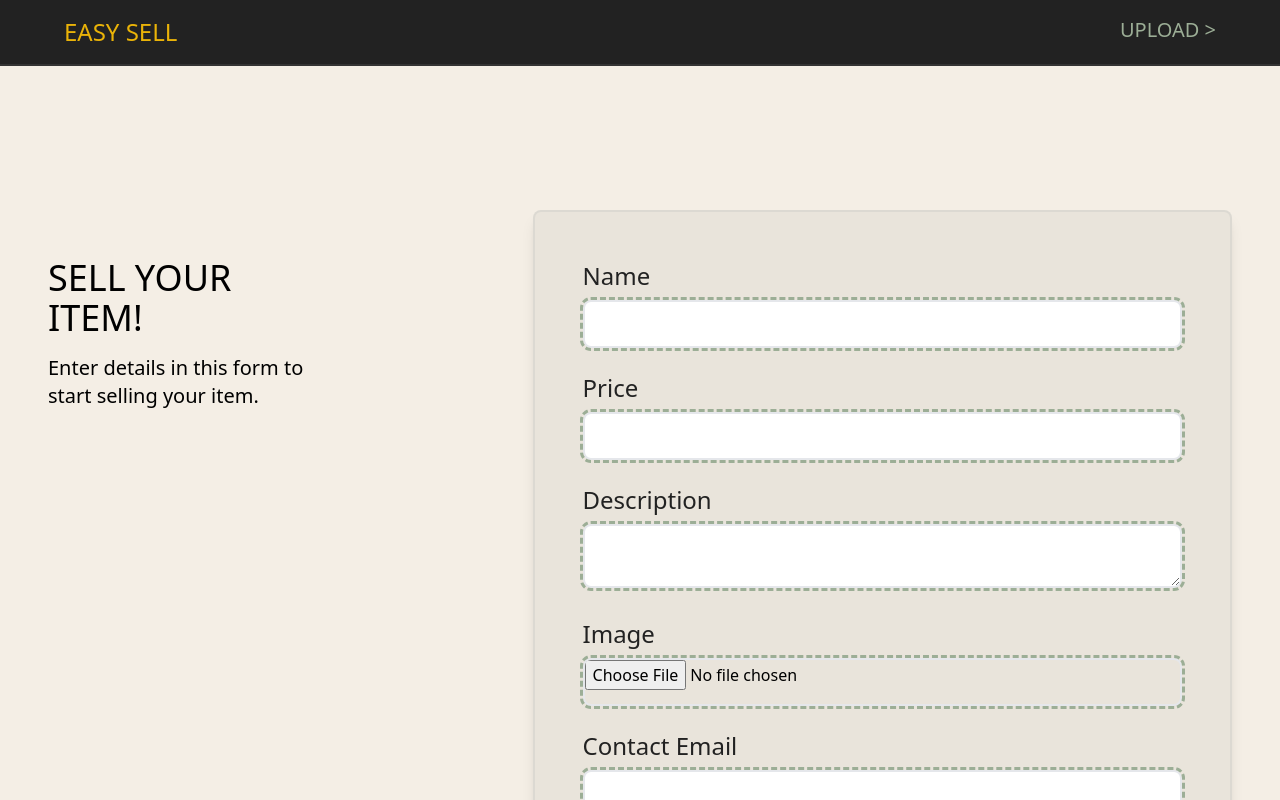
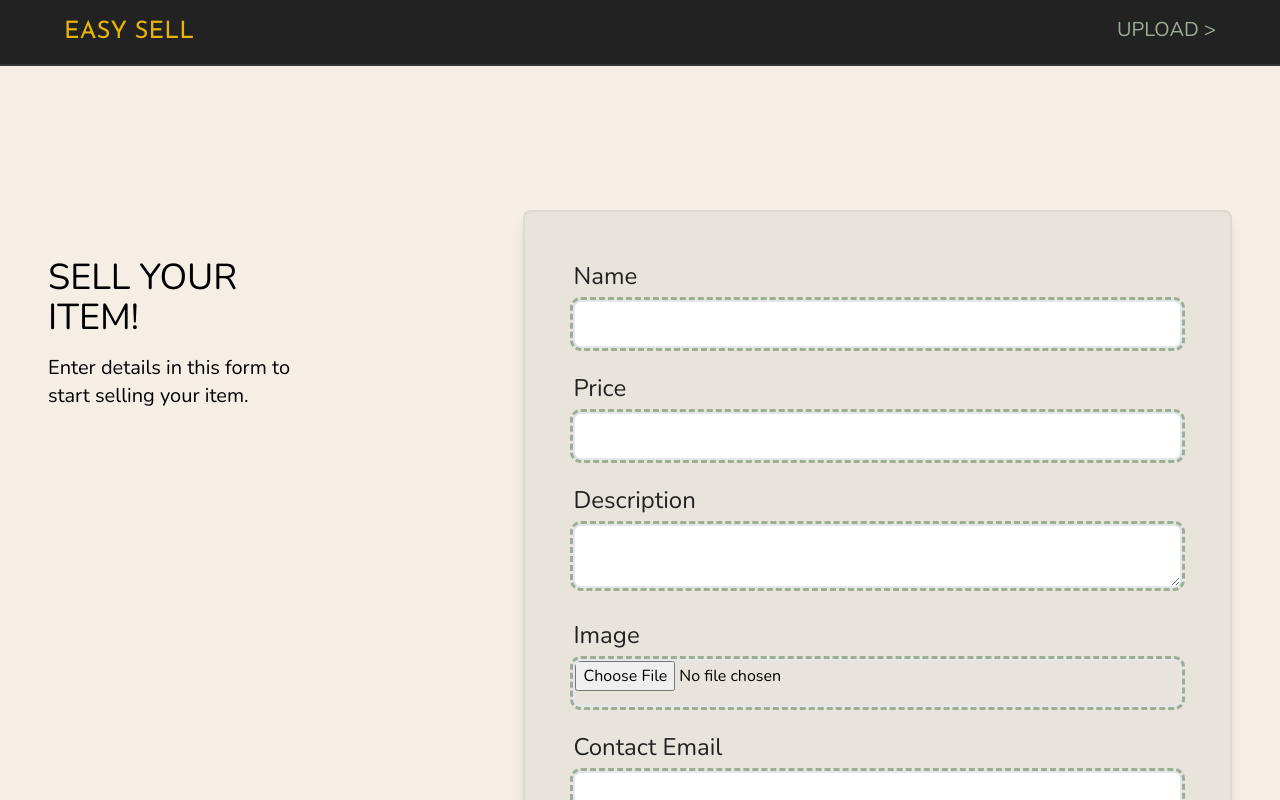
Before and after one commit to Anshal543/next-js, a Next.js app: page /products/upload in a window 1280 px wide. Shown: the top 800 px of the page. Built offline with nearby package versions, Linux system fonts and the light colour scheme.

Commit message:
Refactor Supabase client to use NEXT_PUBLIC environment variables

```diff
--- a/actions/index.ts
+++ b/actions/index.ts
@@ -1,6 +1,6 @@
 "use server";
 
-import { z } from "zod";
+import { z,Schema } from "zod";
 import { createServerActionClient } from "@supabase/auth-helpers-nextjs";
 import { cookies } from "next/headers";
 import { revalidatePath } from "next/cache";
@@ -21,7 +21,7 @@ export async function sellYourItemAction(prevState: any, formData: FormData) {
   console.log(formData.get("price"));
   console.log(formData.get("imageUrl"));
 
-  const schema = z.object({
+  const schema:Schema = z.object({
     name: z.string().min(4),
     description: z.string().min(5),
     contactEmail: z.string().min(1).email("this is not a valid email address"),
--- a/app/layout.tsx
+++ b/app/layout.tsx
@@ -1,27 +1,36 @@
 import type { Metadata } from "next";
 import localFont from "next/font/local";
+import {Nunito, Josefin_Sans} from 'next/font/google'
 import "./globals.css";
 import Header from "@/components/header";
 import Footer from "@/components/footer";
+import { getCanonicalUrl } from "@/utils";
 
-const geistSans = localFont({
-  src: "./fonts/GeistVF.woff",
-  variable: "--font-geist-sans",
-  weight: "100 900",
-});
-const geistMono = localFont({
-  src: "./fonts/GeistMonoVF.woff",
-  variable: "--font-geist-mono",
-  weight: "100 900",
-});
+const nunitoDEfaultFont = Nunito({subsets:['latin']})
+const cuteFont = Josefin_Sans({subsets:['latin']})
+
+// const geistSans = localFont({
+//   src: "./fonts/GeistVF.woff",
+//   variable: "--font-geist-sans",
+//   weight: "100 900",
+// });
+// const geistMono = localFont({
+//   src: "./fonts/GeistMonoVF.woff",
+//   variable: "--font-geist-mono",
+//   weight: "100 900",
+// });
 
 export const metadata: Metadata = {
   title: "Easy SEll",
   description:
     "Discover the power of simplicity with Easy Sell – the ultimate solution for effortless selling products. Unlock convenience and boost your sales.",
     openGraph: {
-      images: [],
+      images: [`${getCanonicalUrl()}/assets/og-image.png`],
     },
+    alternates:{
+      canonical: getCanonicalUrl(),
+    }
+
 };
 
 export default function RootLayout({
@@ -32,11 +41,11 @@ export default function RootLayout({
   return (
     <html lang="en">
       <body
-        className={`${geistSans.variable} ${geistMono.variable} antialiased`}
+        className={nunitoDEfaultFont.className}
       >
-        <Header />
+        <Header font={cuteFont.className} />
         <div className="bg-gray-951 py-12">{children}</div>
-        <Footer />
+        <Footer font={cuteFont.className} />
       </body>
     </html>
   );
--- a/app/products/[slug]/page.tsx
+++ b/app/products/[slug]/page.tsx
@@ -1,10 +1,42 @@
 import { createClient } from "@/supabase/client";
+import { getCanonicalUrl, getImageUrl } from "@/utils";
+import { Metadata, ResolvingMetadata } from "next";
 import Image from "next/image";
 import React from "react";
 
 type Props = {
   params: { slug: string };
 };
+
+export async function generateMetadata(
+  { params }: Props,
+  parent: ResolvingMetadata
+): Promise<Metadata> {
+  // read route params
+  const id = params.slug
+
+  const supabase = createClient();
+  const { data:product } = await supabase
+  .from("easysell-products")
+  .select()
+  .match({ id })
+  .single();
+  if (!product) {
+    return {title:"", description:""};
+  }
+
+  return {
+    title: product.name,
+    description: product.description,
+    openGraph: {
+      images: [getImageUrl(product.imageUrl)],
+    },
+    alternates:{
+      canonical: `${getCanonicalUrl()}/products/${id}`,
+    }
+  }
+}
+
 
 export async function generateStaticParams() {
   const supabase = createClient();
@@ -45,8 +77,8 @@ const Page = async ({ params }: Props) => {
             width={600}
             height={600}
             alt={data.name}
-            // src={getImageUrl(data.imageUrl)}
-            src={`${process.env.NEXT_PUBLIC_SUPABASE_URL}/storage/v1/object/public/storage/${data.imageUrl}`}
+            src={getImageUrl(data.imageUrl)}
+            // src={`${process.env.NEXT_PUBLIC_SUPABASE_URL}/storage/v1/object/public/storage/${data.imageUrl}`}
           />
         </div>
         <div className="bg-gray-953 p-6 w-full">
--- /dev/null
+++ b/app/products/upload/layout.tsx
@@ -0,0 +1,25 @@
+import { getCanonicalUrl } from "@/utils";
+import { Metadata } from "next";
+import React from "react";
+
+export const metadata: Metadata = {
+  title: "Easy SEll - Upload",
+  description:
+    "Upload your products easily using Easy Sell",
+  openGraph: {
+    images: [`${getCanonicalUrl()}/assets/og-image.png`],
+  },
+  alternates: {
+    canonical: `${getCanonicalUrl()}/products/upload`,
+  },
+};
+
+const Layout = ({
+  children,
+}: Readonly<{
+  children: React.ReactNode;
+}>) => {
+  return <>{children}</>;
+};
+
+export default Layout;
--- a/components/card.tsx
+++ b/components/card.tsx
@@ -26,7 +26,7 @@ const Card: React.FC<CardProps> = ({
             <Image
               src={imageUrl}
               style={{ objectFit: "cover" }}
-              layout="fill"
+              fill
               alt={name}
               className="rounded-t"
               sizes="100%"
--- a/components/footer.tsx
+++ b/components/footer.tsx
@@ -1,6 +1,6 @@
 import React from "react";
 
-export default function Footer({ font }: { font?: string }) {
+export default function Footer({ font }: { font: string }) {
 return (
     <footer className="py-12 bg-gray-952 text-gray-953">
       <div
--- a/components/header.tsx
+++ b/components/header.tsx
@@ -1,6 +1,6 @@
 import Link from "next/link";
 
-export default function Header({ font }: { font?: string }) {
+export default function Header({ font }: { font: string }) {
   return (
     <header className="py-2 bg-gray-952">
       <div className="max-w-[100rem] px-12 mx-auto flex justify-between">
--- /dev/null
+++ b/utils/index.ts
@@ -0,0 +1,9 @@
+export const getCanonicalUrl = () => {
+  return process.env.NODE_ENV !== "production"
+    ? "http://localhost:3000"
+    : "https://easy-sell.vercel.app";
+};
+
+export const getImageUrl = (imageUrl: string) => {
+  return `${process.env.NEXT_PUBLIC_SUPABASE_URL}/storage/v1/object/public/storage/${imageUrl}`;
+};
```
Also changed, not shown: public/assets/og-image.png (added).
